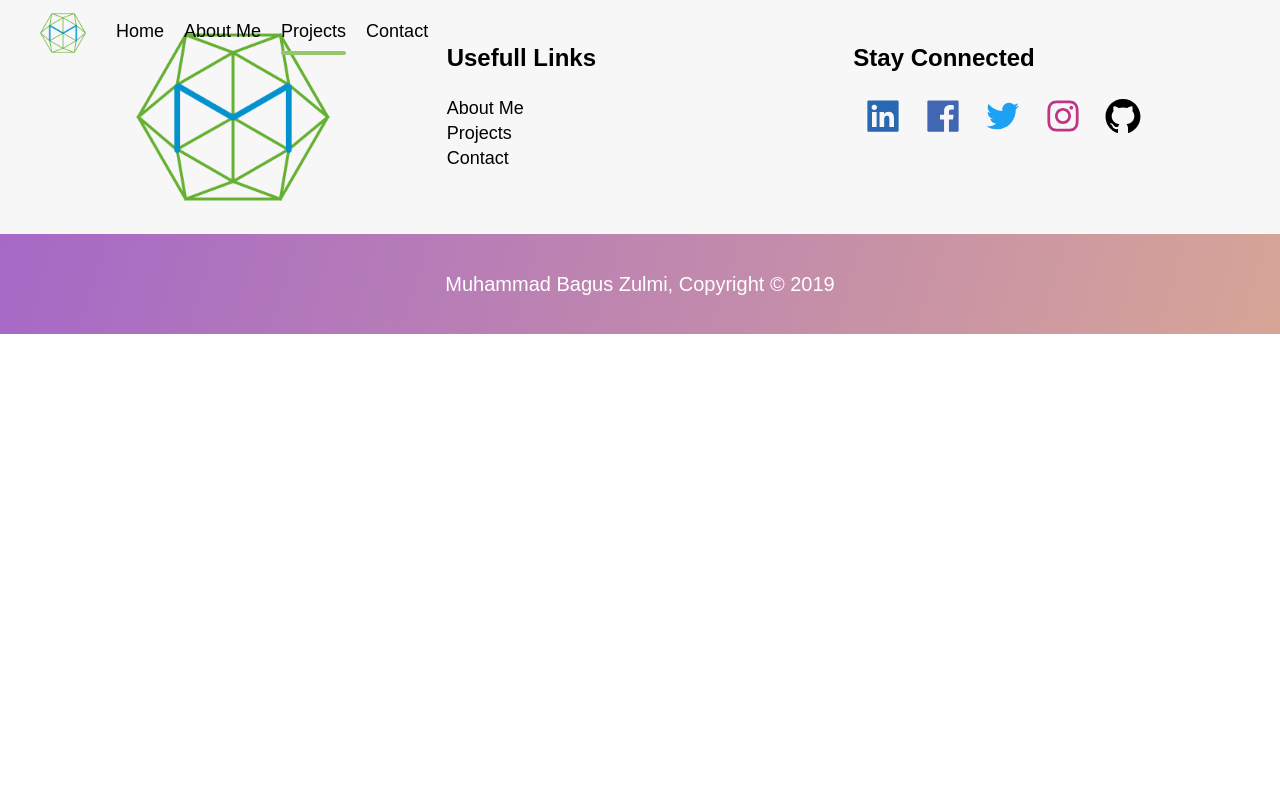
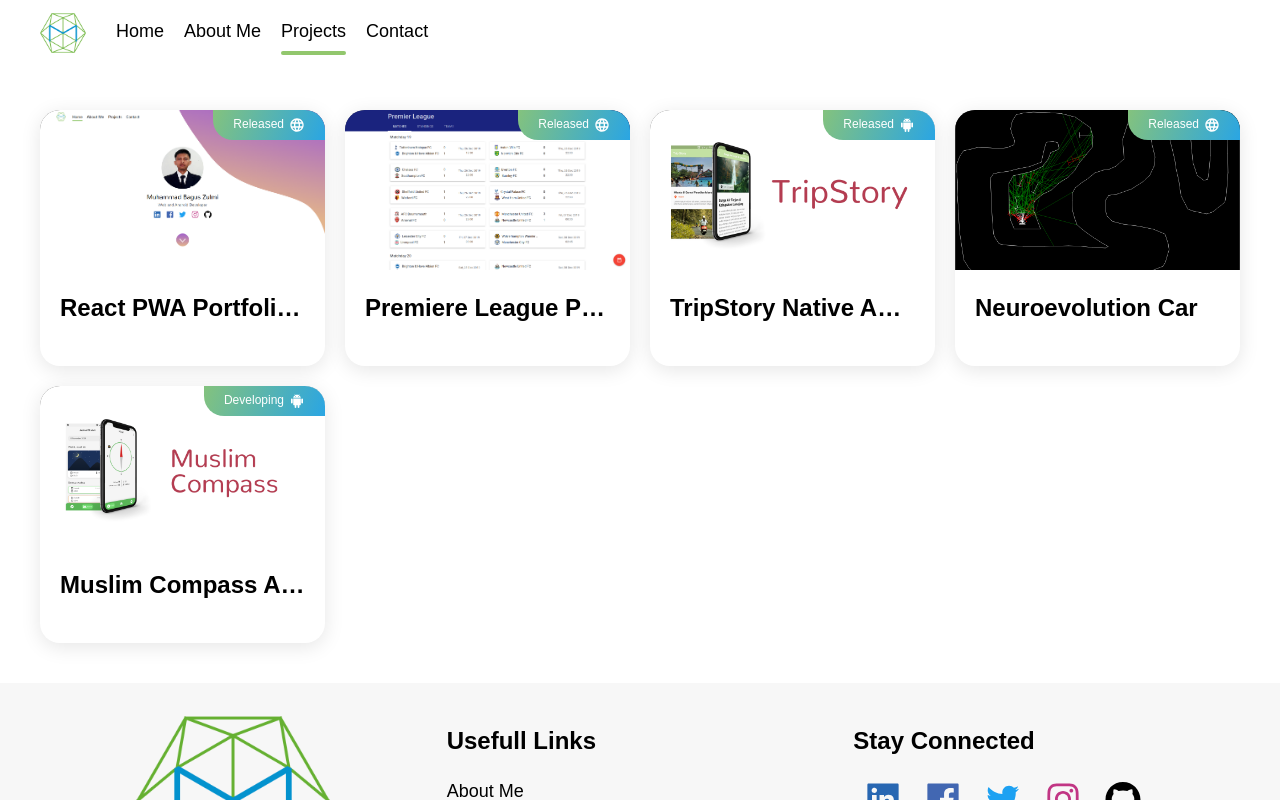
Before and after one commit to mbaguszulmi/mbaguszulmi.github.io, a React (Create React App) app: page /projects in a window 1280 px wide. Shown: the top 800 px of the page. Built offline with nearby package versions, Linux system fonts and the light colour scheme.

Commit message:
Added projects page style

```diff
--- a/src/assets/css/style.css
+++ b/src/assets/css/style.css
@@ -525,6 +525,20 @@ body div.content div.about section.skill-section div.skill-section-inner div.ski
   grid-gap: 20px;
 }
 
+body div.content div.projects-page {
+  padding: 110px 20px 40px;
+}
+
+body div.content div.projects-page div.project-inner {
+  max-width: 1200px;
+  margin: 0 auto;
+  display: -ms-grid;
+  display: grid;
+  -ms-grid-columns: (minmax(260px, 1fr))[auto-fill];
+      grid-template-columns: repeat(auto-fill, minmax(260px, 1fr));
+  grid-gap: 20px;
+}
+
 body footer.footer div.footer-column {
   padding: 20px;
   background-color: #F7F7F7;
--- a/src/assets/css/style.scss
+++ b/src/assets/css/style.scss
@@ -446,8 +446,16 @@ body {
             }
         }
 
-        div.project-page {
+        div.projects-page {
+            padding: 110px 20px 40px;
 
+            div.project-inner {
+                max-width: 1200px;
+                margin: 0 auto;
+                display: grid;
+                grid-template-columns: repeat(auto-fill, minmax(260px, 1fr));
+                grid-gap: 20px;
+            }
         }
     }
 
--- a/src/pages/projects.js
+++ b/src/pages/projects.js
@@ -1,14 +1,42 @@
 import React, { Component } from "react"
+import Api from '../assets/js/api'
+import ProjectCard from '../components/project-card'
 
 class Projects extends Component {
+    state = {}
+
     componentDidMount() {
         document.title = "Projects | Muhammad Bagus Zulmi"
+
+        Api.getProjects().then(data => {
+            let projectElems = []
+
+            data.forEach((project, index) => {
+                if (index > 4) return
+
+                projectElems.push(
+                    <ProjectCard
+                        title={project.project_name}
+                        thumbnail={project.thumbnail_url}
+                        label={project.status}
+                        type={project.type}
+                        href={`/projects/${index+1}`}
+                    />
+                )
+            })
+
+            this.setState({
+                projects: projectElems
+            })
+        })
     }
 
     render() {
         return (
             <div className="projects-page">
-
+                <div className="project-inner">
+                    {this.state.projects}
+                </div>
             </div>
         )
     }
```
Also changed, not shown: 1 other file (tests, documents, lock files or other folders).
